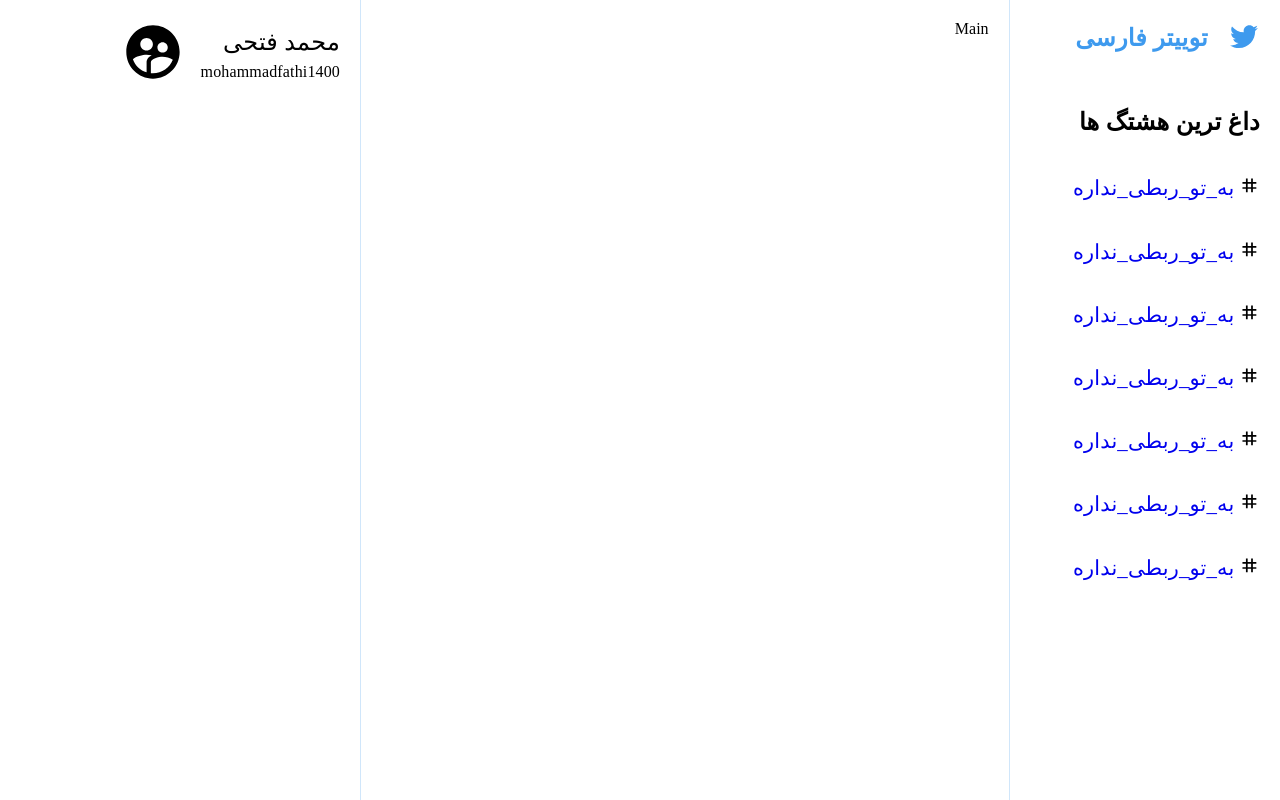
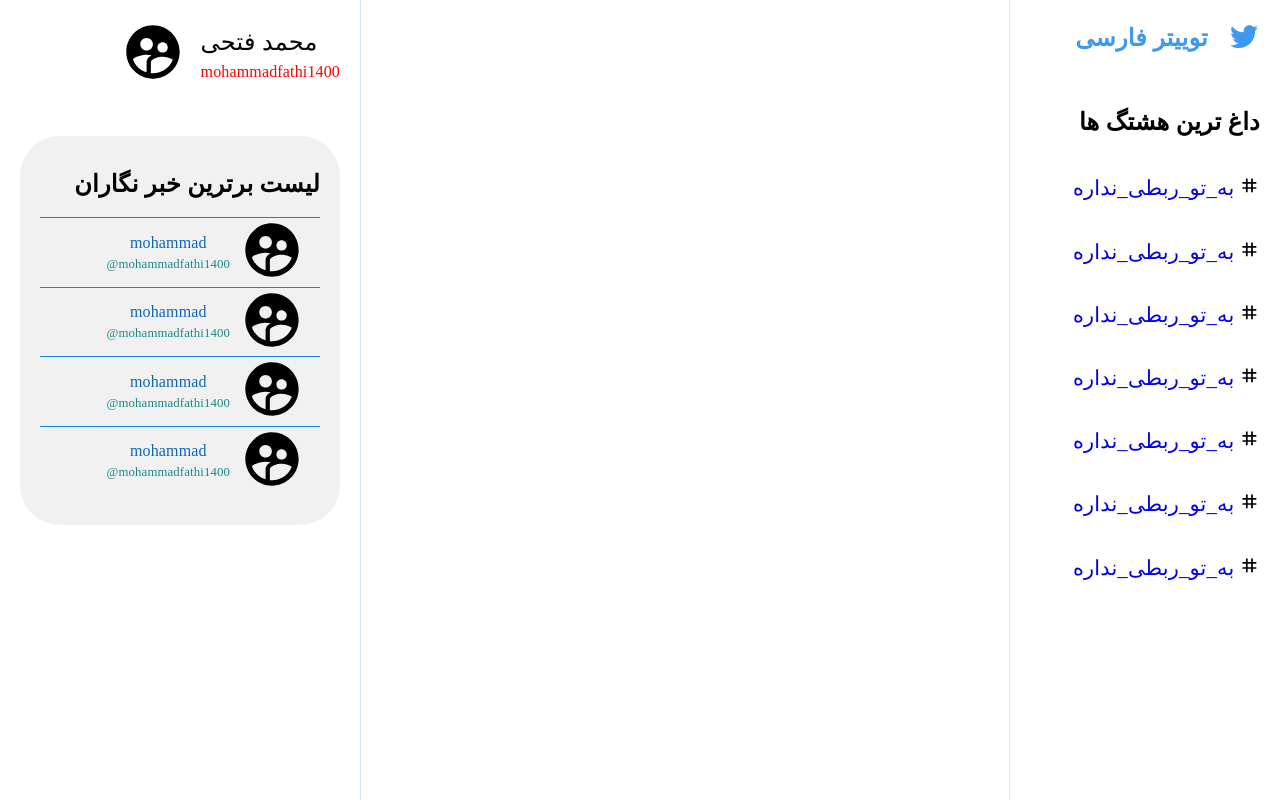
Before and after one commit to mohammadfathii/react_twitter, a React (Create React App) app: page / in a window 1280 px wide. Built offline with nearby package versions, Linux system fonts and the light colour scheme; a small style sheet from the web is missing.

Commit message:
changing main component to home and adding pages
Signed-off-by: Mohammad <m_fathi65@yahoo.com>

```diff
--- a/public/styles.css
+++ b/public/styles.css
@@ -1,8 +1,9 @@
 @import url('https://v1.fontapi.ir/css/Shabnam');
+@import url('https://v1.fontapi.ir/css/IranNastaliq');
 
 body{
     margin: 0;
     direction: rtl;
-    font-family: 'Shabnam';
+    font-family: 'IranNastaliq';
     overflow: hidden;
 }
--- a/src/components/layout/Layout.js
+++ b/src/components/layout/Layout.js
@@ -1,16 +1,16 @@
 import React from "react";
 import useStyles from "./Styles";
 import RightSideBar from "../rightSidebar/RightSideBar";
-import Main from "../mainPart/Main";
+import Home from "../../pages/home/Home";
 import LeftSideBar from "../leftSidebar/LeftSideBar";
-import { Divider } from "@material-ui/core";
+import {Divider} from "@material-ui/core";
 
 const Layout = () => {
     const classes = useStyles();
     return <div className={classes.root}>
         <RightSideBar/>
         <Divider orientation={"vertical"} className={classes.divider} />
-        <Main/>
+        <Home/>
         <Divider orientation={"vertical"} className={classes.divider} />
         <LeftSideBar/>
     </div>;
--- a/src/components/leftSidebar/LeftSideBar.js
+++ b/src/components/leftSidebar/LeftSideBar.js
@@ -1,13 +1,21 @@
 import React from "react";
 import useStyles from "./Styles";
-import {Grid, Typography} from "@material-ui/core";
+import {Divider, Grid, Typography} from "@material-ui/core";
 import {SupervisedUserCircle} from "@material-ui/icons";
+import Twitter from "./twitter/twitter";
+
+const dataList = [
+    { name : 'mohammad' , username : 'mohammadfathi1400' },
+    { name : 'mohammad' , username : 'mohammadfathi1400' },
+    { name : 'mohammad' , username : 'mohammadfathi1400' },
+    { name : 'mohammad' , username : 'mohammadfathi1400' }
+]
 
 const LeftSideBar = () => {
     const classes = useStyles()
     return <div className={classes.root}>
-        <Grid container direction="row" className={{ direction :"ltr" , marginLeft:"2rem" }} alignItems="center">
-            <Grid item direction="column">
+        <Grid container direction="row-reverse" className={classes.baseProfile} alignItems="center">
+            <Grid item direction="column" className={classes.profile}>
                 <Typography className={classes.profFullName} component={"p"}>محمد فتحی</Typography>
                 <Typography className={classes.profUserName} component={"p"}>mohammadfathi1400</Typography>
             </Grid>
@@ -15,7 +23,23 @@ const LeftSideBar = () => {
                 <SupervisedUserCircle className={classes.Avatar}></SupervisedUserCircle>
             </Grid>
         </Grid>
+
+        <Grid container direction={"column"} className={classes.topTwitterList}>
+            <Typography className={classes.topTwitterTitle}>لیست برترین خبر نگاران</Typography>
+            <Divider className={classes.divider} />
+            {dataList.map((data,index) => {
+                return <React.Fragment>
+                    <Twitter name={data.name} username={data.username}/>
+                    {index < dataList.length-1  ?
+                        <Divider className={classes.divider} />
+                    : ''}
+                </React.Fragment>
+            })}
+        </Grid>
+
     </div>
+
 }
 
+
 export default LeftSideBar;
--- a/src/components/leftSidebar/Styles.js
+++ b/src/components/leftSidebar/Styles.js
@@ -1,24 +1,52 @@
 import {makeStyles} from "@material-ui/core";
 
-const useStyles = makeStyles({
+const useStyles = makeStyles(theme => ({
     root:{
         backgroundColor : "white",
         width : '25%',
         padding : '20px'
     },
+    baseProfile:{
+        direction :"ltr !important",
+        width : 'max-content !important'
+    },
     profFullName : {
-        fontSize : "1.5rem !important"
+        fontSize : "1.5rem !important",
+        flex : 1
     },
     profUserName : {
-        fontSize : "1rem !important"
+        fontSize : "1rem !important",
+        flex : 1,
+        color : theme.palette.error.main
     },
     Avatar : {
         fontSize : '4rem !important',
         marginRight : '1rem !important',
+        width: 'max-content'
     },
     BaseAvatar : {
-        borderRadius : '2rem !important'
+        img:{
+            borderRadius : '2rem !important'
+        }
+    },
+    profile:{
+        width: 'max-content'
+    },
+    topTwitterList : {
+        backgroundColor: "#f1f1f1",
+        marginTop : '3rem !important',
+        padding : '30px 20px ',
+        borderRadius: '2.5rem'
+    },
+    topTwitterTitle:{
+        fontSize : '1.5rem !important',
+        fontWeight : '600 !important',
+        marginBottom : '15px'
+    },
+    divider:{
+        backgroundColor : theme.palette.primary.main + ' !important',
+        height : 1
     }
-})
+}))
 
 export default useStyles
--- /dev/null
+++ b/src/components/leftSidebar/twitter/Styles.js
@@ -0,0 +1,36 @@
+import {makeStyles} from "@material-ui/core";
+
+const useStyles = makeStyles(theme =>({
+    baseProfile:{
+        direction :"rtl !important",
+        width : 'max-content !important',
+    },
+    profFullName : {
+        fontSize : "1rem !important",
+        flex : 1,
+        color : theme.palette.primary.dark
+    },
+    profUserName : {
+        fontSize : "0.8rem !important",
+        flex : 1,
+        color : theme.palette.secondary.dark
+    },
+    Avatar : {
+        fontSize : '4rem !important',
+        marginRight : '1rem !important',
+        width: 'max-content'
+    },
+    BaseAvatar : {
+        img:{
+            borderRadius : '2rem !important'
+        }
+    },
+    profile:{
+        width: 'max-content',
+        marginRight:'10px'
+
+    }
+}))
+
+
+export default useStyles;
--- /dev/null
+++ b/src/components/leftSidebar/twitter/twitter.js
@@ -0,0 +1,25 @@
+import React from 'react';
+import useStyles from "./Styles";
+import {ButtonBase, Grid, Typography} from "@material-ui/core";
+import {SupervisedUserCircle} from "@material-ui/icons";
+
+const Twitter = ({name,username}) => {
+    const classes = useStyles();
+    return (
+        <React.Fragment>
+            <ButtonBase style={{ width:'max-content' }}>
+                <Grid container direction="row-reverse" className={classes.baseProfile} alignItems="center">
+                    <Grid item direction="column" className={classes.profile}>
+                        <Typography className={classes.profFullName} component={"p"}>{name}</Typography>
+                        <Typography className={classes.profUserName} component={"p"}>{username}@</Typography>
+                    </Grid>
+                    <Grid item className={classes.BaseAvatar}>
+                        <SupervisedUserCircle className={classes.Avatar}></SupervisedUserCircle>
+                    </Grid>
+                </Grid>
+            </ButtonBase>
+        </React.Fragment>
+    );
+};
+
+export default Twitter;
--- a/src/components/mainPart/Main.js
+++ /dev/null
@@ -1,12 +0,0 @@
-import React from "react";
-import useStyles from "./Styles";
-
-const Main = () => {
-    const classes = useStyles()
-    return <div className={classes.root}>
-        Main
-    </div>
-}
-
-
-export default Main;
--- a/src/components/mainPart/Styles.js
+++ /dev/null
@@ -1,11 +0,0 @@
-import { makeStyles } from "@material-ui/core";
-
-const useStyles = makeStyles({
-    root:{
-        backgroundColor : "white",
-        flex : 1,
-        padding : '20px'
-    }
-})
-
-export default useStyles
--- a/src/components/theme/IndexTheme.js
+++ b/src/components/theme/IndexTheme.js
@@ -16,7 +16,7 @@ const IndexTheme = createTheme({
             // }
             // ,
             body1 : {
-                fontFamily : 'Shabnam'
+                fontFamily : 'Iran Nastaliq'
             }
         }
     },
--- /dev/null
+++ b/src/pages/home/Home.js
@@ -0,0 +1,15 @@
+import React from "react";
+import useStyles from "./Styles";
+import {Grid} from "@material-ui/core";
+
+const Home = () => {
+    const classes = useStyles()
+    return <React.Fragment>
+        <Grid container className={classes.root}>
+
+        </Grid>
+
+    </React.Fragment>
+}
+
+export default Home;
--- /dev/null
+++ b/src/pages/home/Styles.js
@@ -0,0 +1,22 @@
+import {makeStyles} from "@material-ui/core";
+
+const useStyles = makeStyles({
+    root:{
+        backgroundColor : "white",
+        flex : 1,
+        padding : '20px'
+    },
+    mainHomeTitle:{
+        fontSize:'1.5rem',
+        fontWeight : '600',
+        marginRight : '10px',
+        lineHeight : '30px'
+    },
+    divider : {
+        width : '100% !important',
+        height:'3px'
+        // filter : 'opacity(1) !important'
+    }
+})
+
+export default useStyles
```
